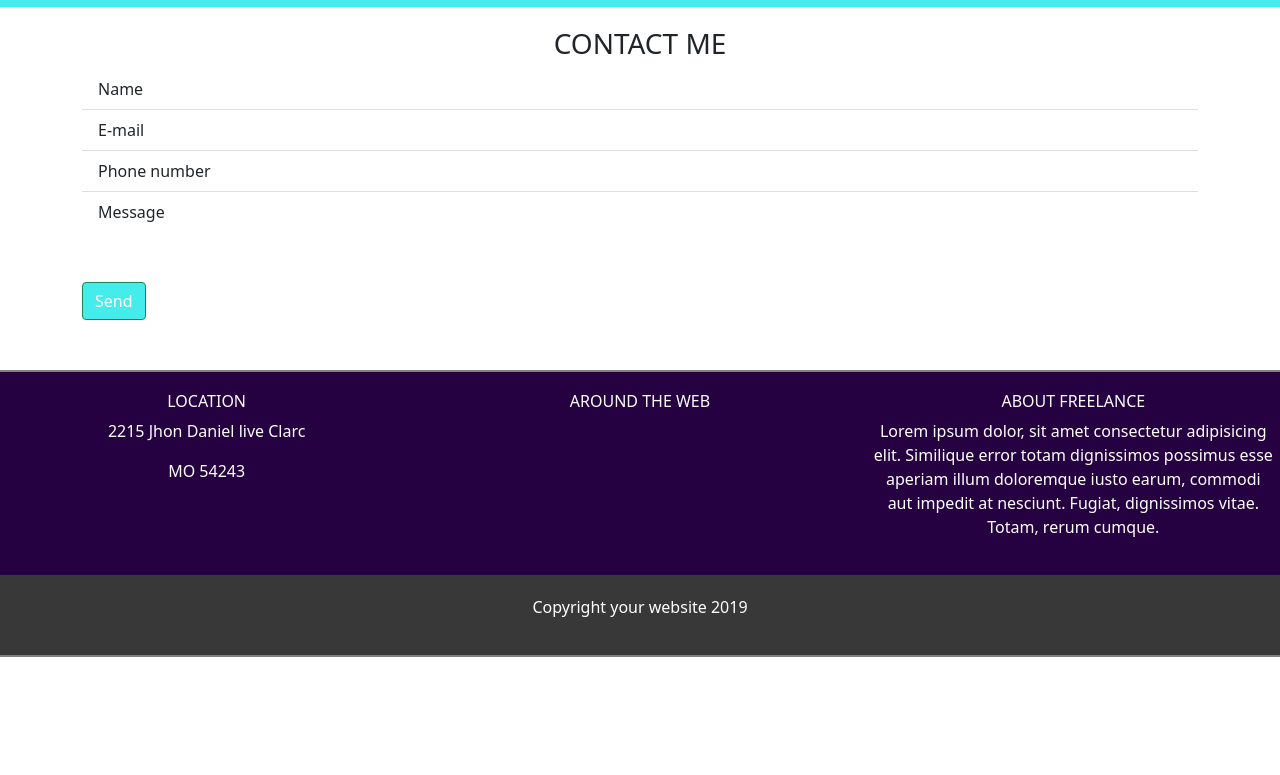
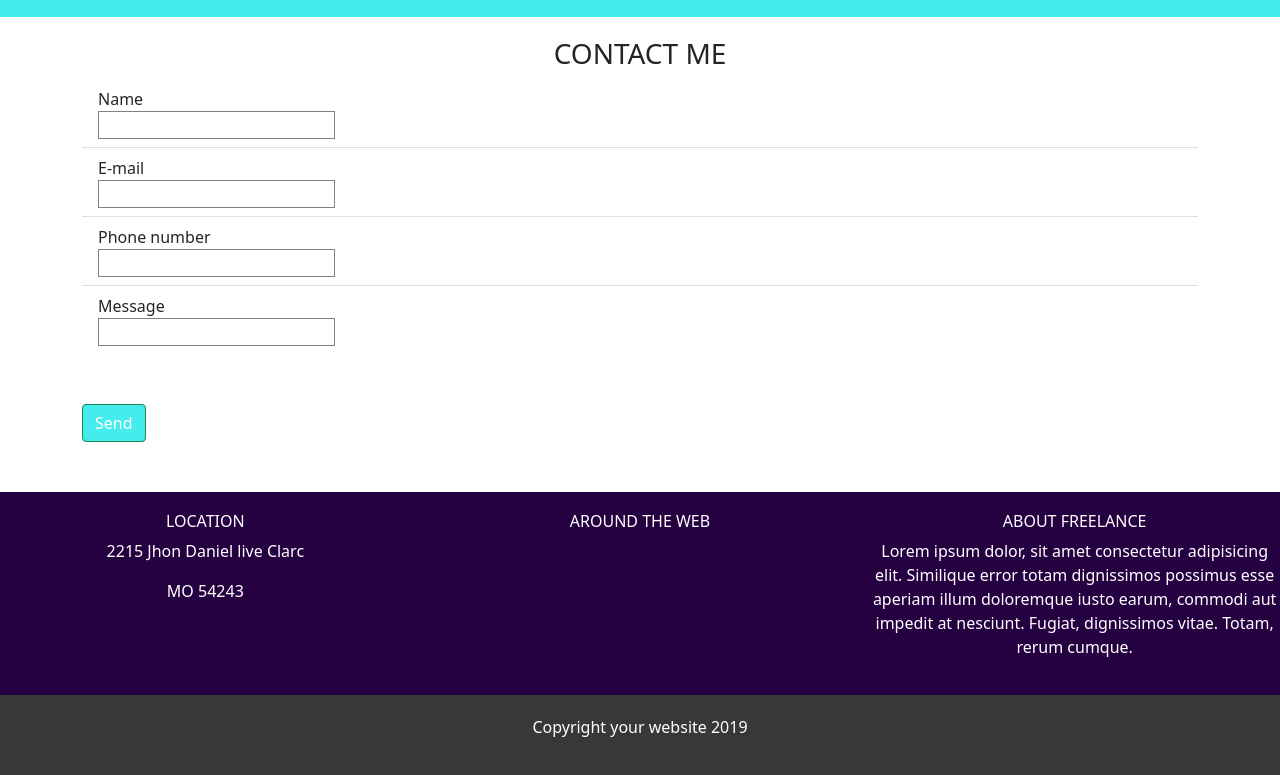
Before and after one commit to Gabriele-Scaloni/html-css-bootstrap-freelancer, a plain HTML site: page index.html in a window 1280 px wide. Shown: the part 1254-2029 px from the top of the page. Before the commit the page ends 1911 px from the top, so only its background shows below. Drawn offline with nearby package versions, Linux system fonts and the light colour scheme.

Commit message:
form contact messo

```diff
--- a/index.html
+++ b/index.html
@@ -45,12 +45,12 @@
                 <img src="img/avatar.svg" class="rounded imgjumbo" alt="immagine">
             </div>
             <div class="row" >
-                 <h1 class="text-center">START BOOTSTRAP</h1>
+                 <h1 class="text-center ">START BOOTSTRAP</h1>
             </div>
             <div>
-                <h3 class="text-center">--star--</h3>
+                <h3 class="text-center ">--star--</h3>
             </div>
-            <div class="text-center"> <h6>GRAPHIC, WEB DESIGNER, ILLUSTRATOR</h6>
+            <div class="text-center "> <h6 >GRAPHIC, WEB DESIGNER, ILLUSTRATOR</h6>
             </div>
         </div>
     </div>
@@ -102,10 +102,10 @@
           <h3 class="text-center ">CONTACT ME</h3>
         </div>
         <ul class="list-group list-group-flush">
-            <li class="list-group-item">Name</li>
-            <li class="list-group-item">E-mail</li>
-            <li class="list-group-item">Phone number</li>
-            <li class="list-group-item">Message</li>
+            <li class="list-group-item">Name <input class="section-text"  type="text"></li>
+            <li class="list-group-item">E-mail<input class="section-text"  type="text"></li>
+            <li class="list-group-item">Phone number<input  class="section-text" type="text"></li>
+            <li class="list-group-item">Message<input class="section-text" type="text"></li>
         </ul>
 
         <div><button type="button" class="btn btn-success btn-send">Send</button>
--- a/style.css
+++ b/style.css
@@ -5,12 +5,12 @@
 }
  */
 
-/*  #header{
+  #header{
      background-color: rgb(17, 41, 94);
      min-height: 50px;
      max-height: 120px;
      padding: 0 20px;
- } */
+ }
 
 .ul-menu {
     display: flex;
@@ -35,6 +35,7 @@ a, .white {
     max-height: 250px;
     max-width:100%;
     margin-bottom: 20px;
+    border-radius: 10px;
 }
 
 .rounded.imgjumbo {
@@ -62,8 +63,9 @@ a, .white {
     background-color:  rgb(68, 236, 236);
 }
 
-footer {
-    border: 2px solid grey;
+.section-text{
+   display: flex;
+   border: 1px solid grey;
 }
 
 .footer-top {
```
